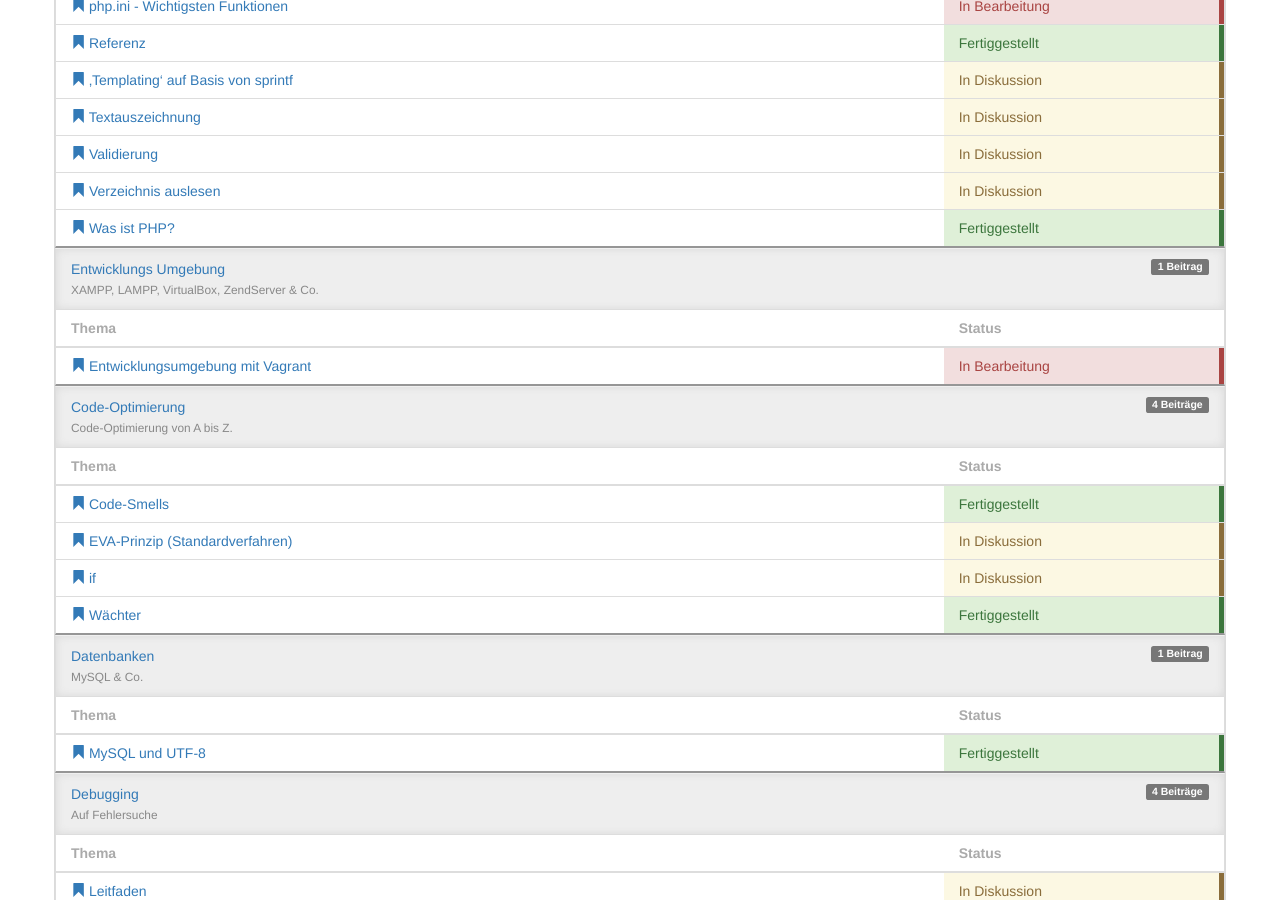
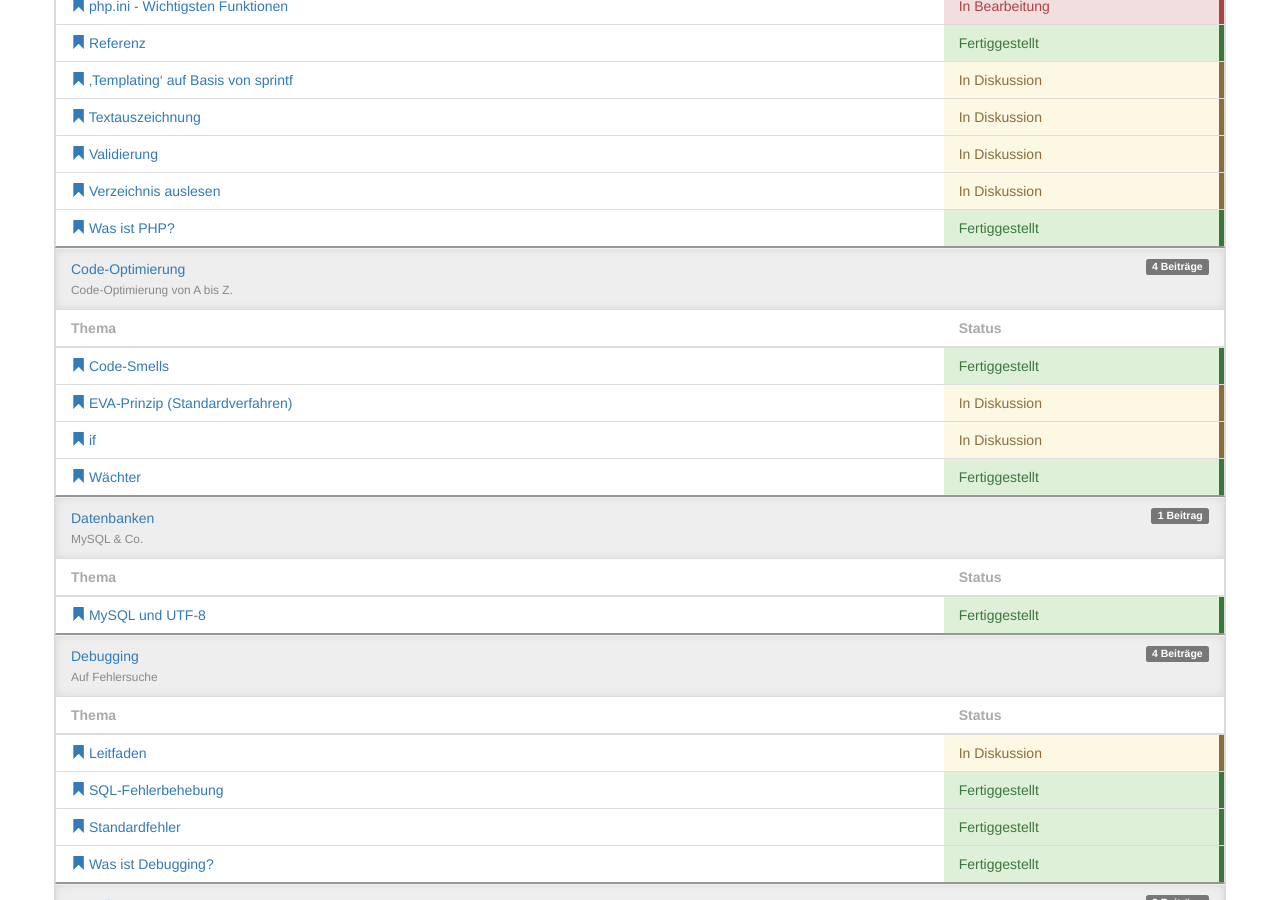
Before and after one commit to php-de/php-de.github.io, a Jekyll site: the page built from index.md, in a window 1280 px wide and 900 px high, scrolled down 912 px. Built offline with Jekyll 4.4.1, drawn with Linux system fonts in a browser that asks for light colours; nearby versions of some CDN libraries; some of the changed lines change nothing that is shown.

Commit message:
Update _config.yml
Entwicklungs-Umgebung deaktiviert, Grund: Vargrant-Guide erstmal inaktiv.

```diff
--- a/_config.yml
+++ b/_config.yml
@@ -29,10 +29,10 @@ groups:
       desc: "Grundlegende Informationen zum Einstieg in PHP"
       anchor: "general"
 
-    - name: "Entwicklungs Umgebung"
-      path: "/dev-enviroment"
-      desc: "XAMPP, LAMPP, VirtualBox, ZendServer & Co."
-      anchor: "dev-enviroment"
+#    - name: "Entwicklungs Umgebung"
+#      path: "/dev-enviroment"
+#      desc: "XAMPP, LAMPP, VirtualBox, ZendServer & Co."
+#      anchor: "dev-enviroment"
 
     - name: "Code-Optimierung"
       path: "/code-optimizing"
```
